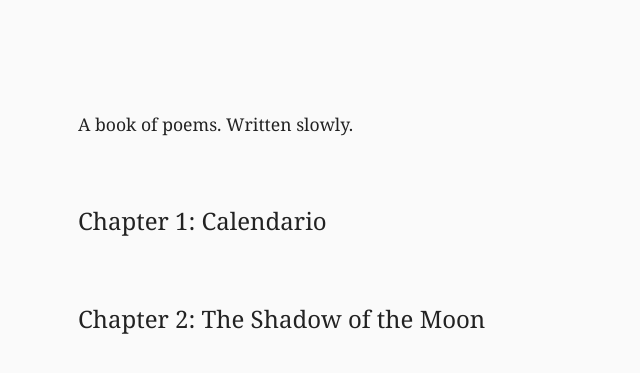
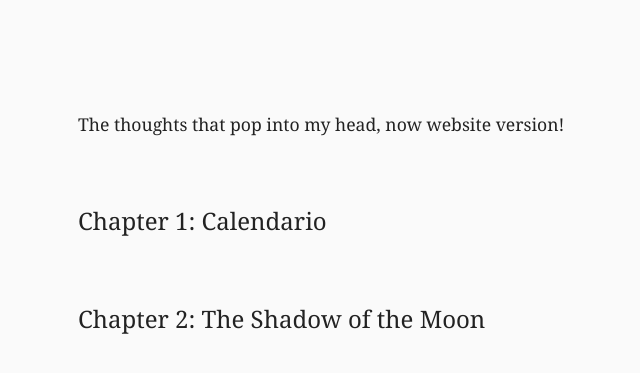
Before and after one commit to thedancingneutrino/thedancingneutrino.github.io, a Jekyll site: the page built from index.md, in a window 1280 px wide. Shown: the top 373 px of the page, without its empty margins (262-902 px from the left). Built offline with Jekyll 4.4.1, drawn with Linux system fonts in a browser that asks for light colours.

Commit message:
Update index.md

```diff
--- a/index.md
+++ b/index.md
@@ -6,7 +6,7 @@ title: Home
 <div class="landing">
 
   <p class="intro">
-    A book of poems. Written slowly.
+    The thoughts that pop into my head, now website version!
   </p>
 
   <div class="chapters">
@@ -22,7 +22,7 @@ title: Home
 
         {% if chapter.description %}
           <p class="chapter-desc">
-            {{ chapter.description }}
+            {{ chapter.summary }}
           </p>
         {% endif %}
       </div>
```
